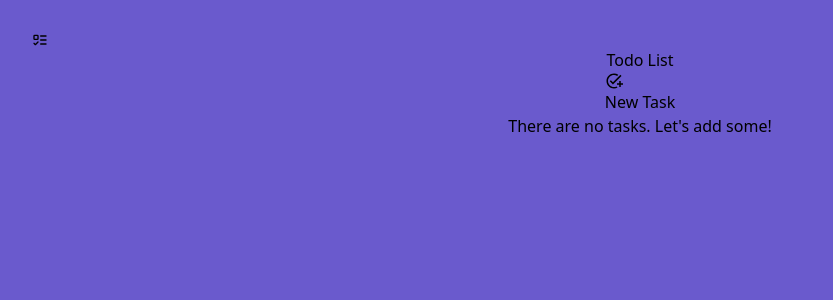
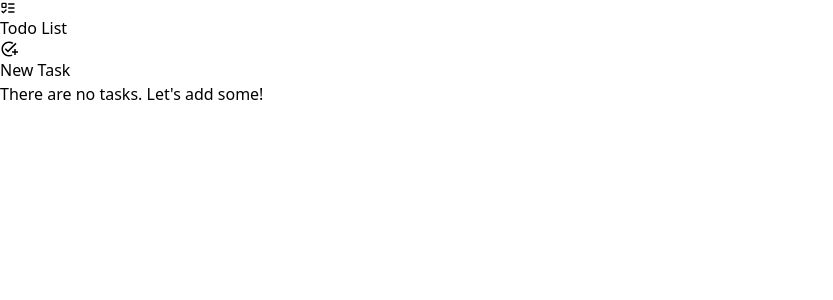
Before and after one commit to ManhhND/react-todo-list, a React (Vite) app: page / in a window 1280 px wide. Shown: the top 300 px of the page, without its empty margins (0-833 px from the left). Built offline with nearby package versions, Linux system fonts and the light colour scheme.

Commit message:
chore: remove unnecessary markup, import

```diff
--- a/src/routes/App.css
+++ /dev/null
@@ -1,10 +0,0 @@
-body {
-  background-color: slateblue;
-}
-
-#root {
-  max-width: 1280px;
-  margin: 0 auto;
-  padding: 2rem;
-  text-align: center;
-}
--- a/src/routes/App.tsx
+++ b/src/routes/App.tsx
@@ -1,6 +1,5 @@
 import { Outlet } from "react-router-dom";
 import Header from "../components/Header";
-import './App.css';
 
 const App = () => {
 
--- a/src/routes/EditTask.tsx
+++ b/src/routes/EditTask.tsx
@@ -9,12 +9,7 @@ const EditTask = ({
   taskData: TaskItem
 }) => {
 
-  return (
-    <>
-      <h1>Edit Task</h1>
-      <TaskForm action="update" onModalClose={onStopEditting} taskData={taskData} />
-    </>
-  )
+  return <TaskForm action="update" onModalClose={onStopEditting} taskData={taskData} />
 }
 
 export default EditTask;
```
